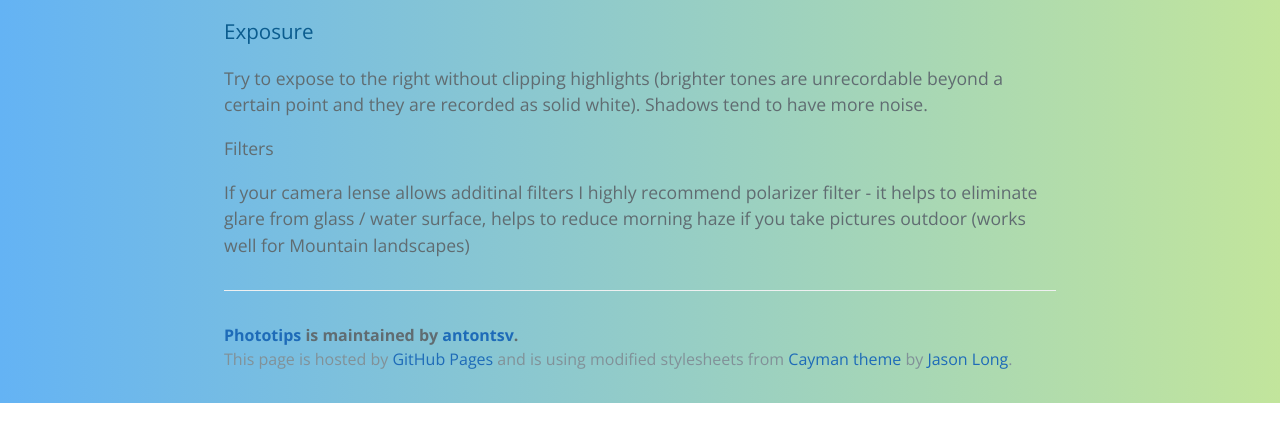
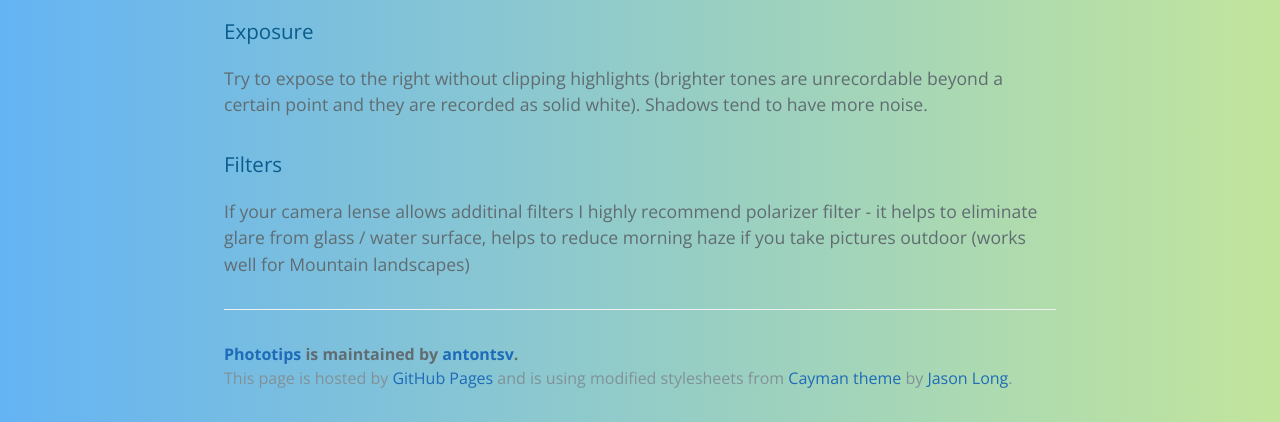
Before and after one commit to antontsv/phototips, a plain HTML site: page index.html in a window 1280 px wide. Shown: the part 4695-5117 px from the top of the page. Drawn offline with nearby package versions, Linux system fonts and the light colour scheme; a script that the page names is missing.

Commit message:
Fix broken header tag

```diff
--- a/index.html
+++ b/index.html
@@ -78,7 +78,7 @@
  more noise.
 </p>
 
-<a id="filters" class="anchor" href="#filters" aria-hidden="true"><span aria-hidden="true" class="octicon octicon-link"></span></a>Filters</h3>
+<h3><a id="filters" class="anchor" href="#filters" aria-hidden="true"><span aria-hidden="true" class="octicon octicon-link"></span></a>Filters</h3>
 <p>
  If your camera lense allows additinal filters I highly recommend polarizer filter - it helps to eliminate glare from glass / water surface, helps to reduce morning haze if you take pictures outdoor (works well for Mountain landscapes)
 </p>
```
